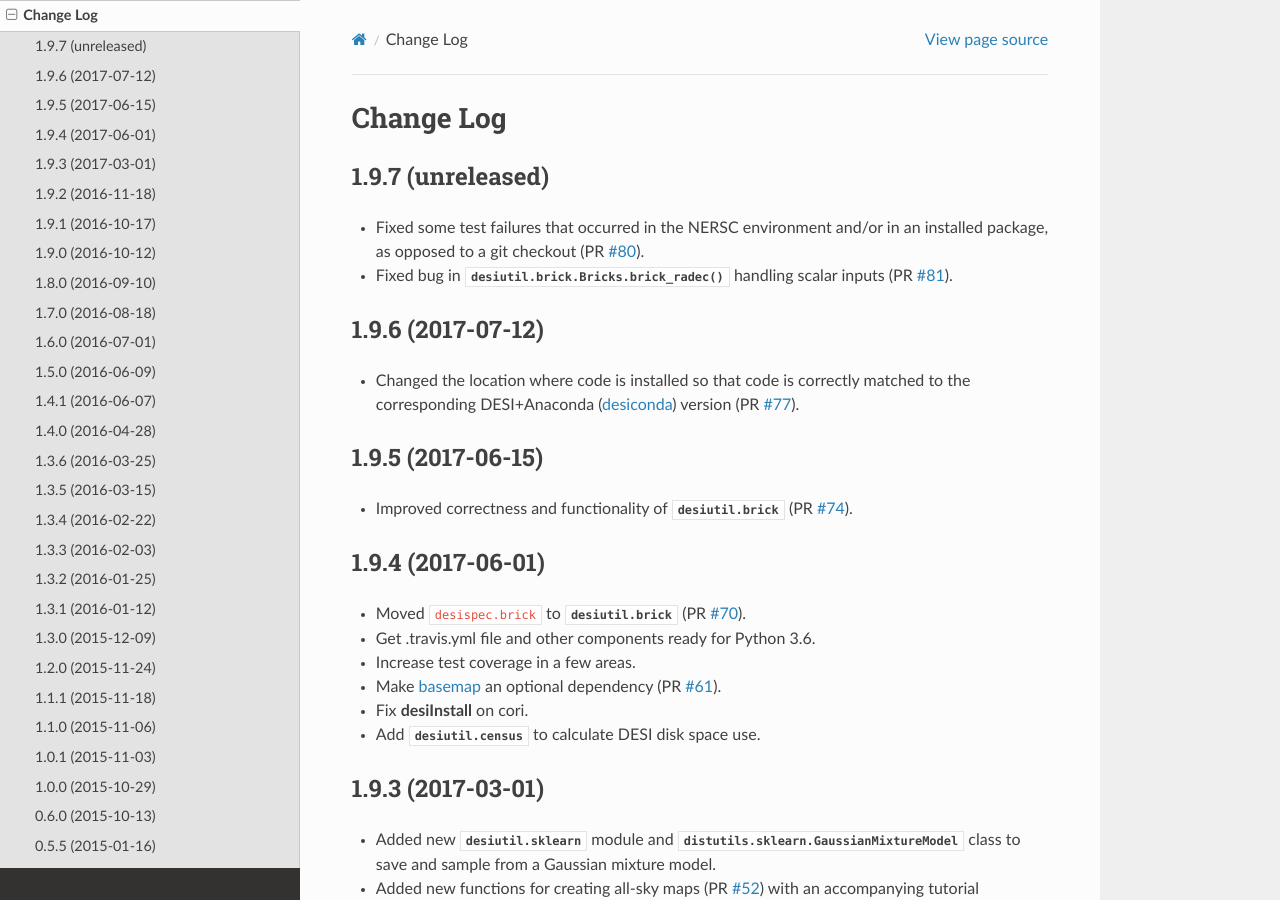
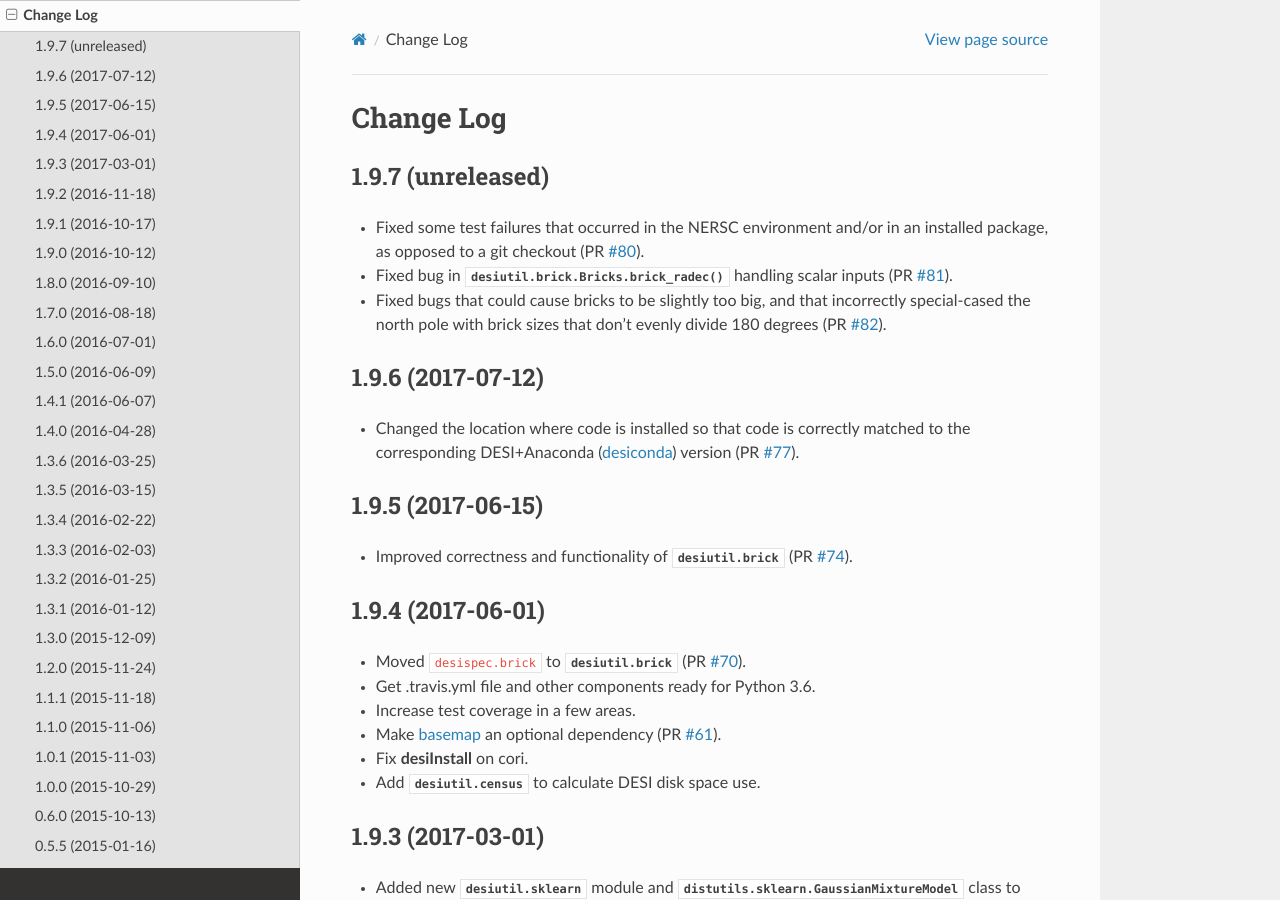
Before and after one commit to desihub/desiutil, a Sphinx documentation site: the page built from doc/changes.rst, in a window 1280 px wide and 900 px high. Built offline with Sphinx 7.4.7 and the Read the Docs theme 2.0.0, drawn with Linux system fonts in a browser that asks for light colours.

Commit message:
Add changelog entry for this PR

```diff
--- a/doc/changes.rst
+++ b/doc/changes.rst
@@ -9,9 +9,13 @@ Change Log
   in an installed package, as opposed to a git checkout (PR `#80`_).
 * Fixed bug in :meth:`desiutil.brick.Bricks.brick_radec` handling scalar inputs
   (PR `#81`_).
+* Fixed bugs that could cause bricks to be slightly too big, and that
+  incorrectly special-cased the north pole with brick sizes that don't
+  evenly divide 180 degrees (PR `#82`_).
 
 .. _`#80`: https://github.com/desihub/desiutil/pull/80
 .. _`#81`: https://github.com/desihub/desiutil/pull/81
+.. _`#82`: https://github.com/desihub/desiutil/pull/82
 
 1.9.6 (2017-07-12)
 ------------------
```
